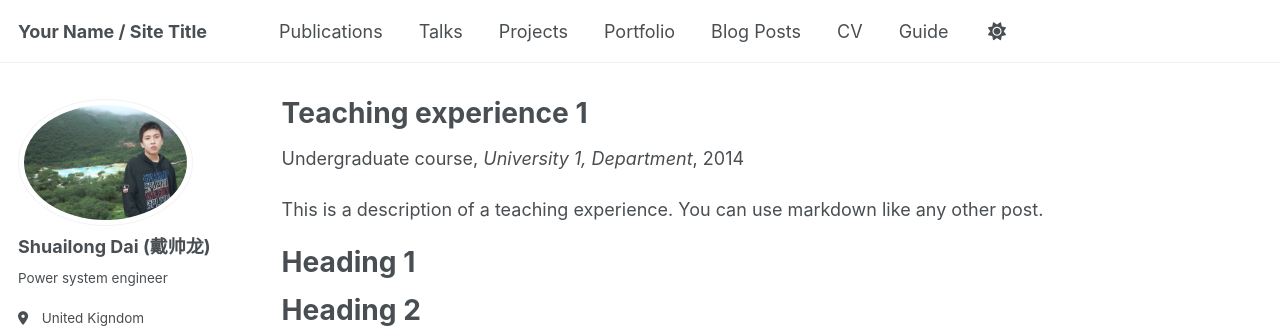
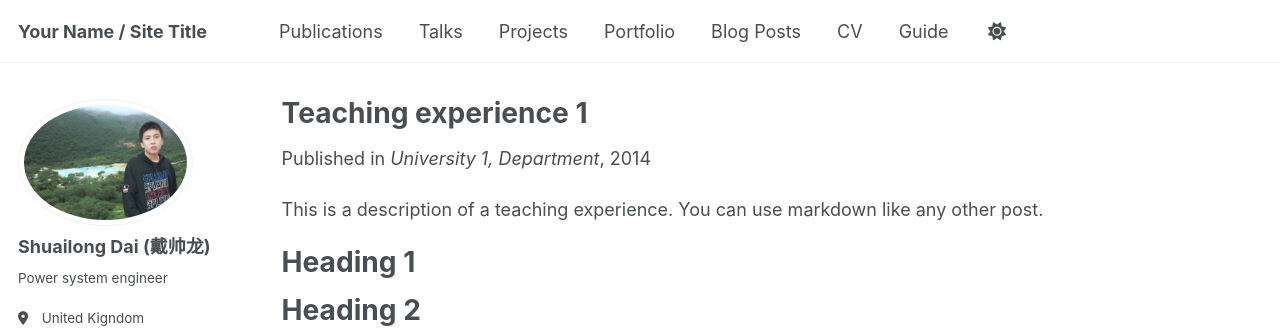
Before and after one commit to ShuailongDai/ShuailongDai.github.io, a Jekyll site: the page built from _teaching/2014-spring-teaching-1.md, in a window 1280 px wide. Shown: the top 336 px of the page. Built offline with Jekyll 4.4.1, drawn with Linux system fonts in a browser that asks for light colours; some web fonts are replaced; a file with an impossible date is left out.

Commit message:
Update single.html

```diff
--- a/_layouts/single.html
+++ b/_layouts/single.html
@@ -34,7 +34,7 @@ layout: default
           <p class="page__date"><strong><i class="fa fa-fw fa-calendar" aria-hidden="true"></i> {{ site.data.ui-text[site.locale].date_label | default: "Published:" }}</strong> <time datetime="{{ page.modified | date: "%Y-%m-%d" }}">{{ page.modified | date: "%B %d, %Y" }}</time></p>
         {% endif %}
 
-        {% if page.collection == 'teaching' %}
+        {% if page.collection == 'Projects' %}
           <p> {{ page.type }}, <i>{{ page.venue }}</i>, {{ page.date | default: "1900-01-01" | date: "%Y" }} </p>
         {% elsif page.venue and page.date %}
           <p>Published in <i>{{ page.venue }}</i>, {{ page.date | default: "1900-01-01" | date: "%Y" }} </p>
```
